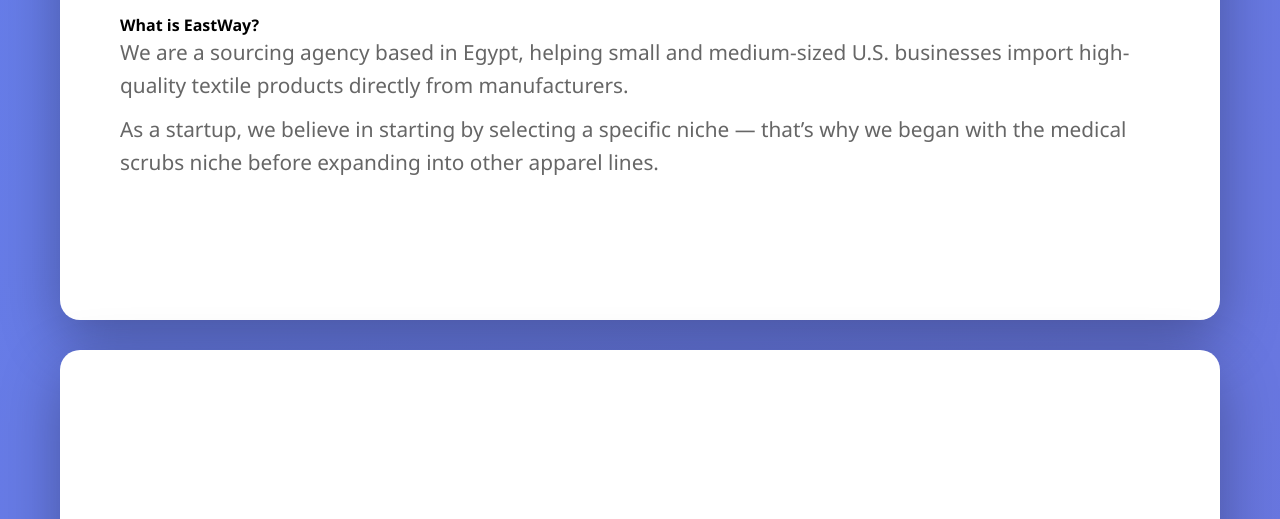
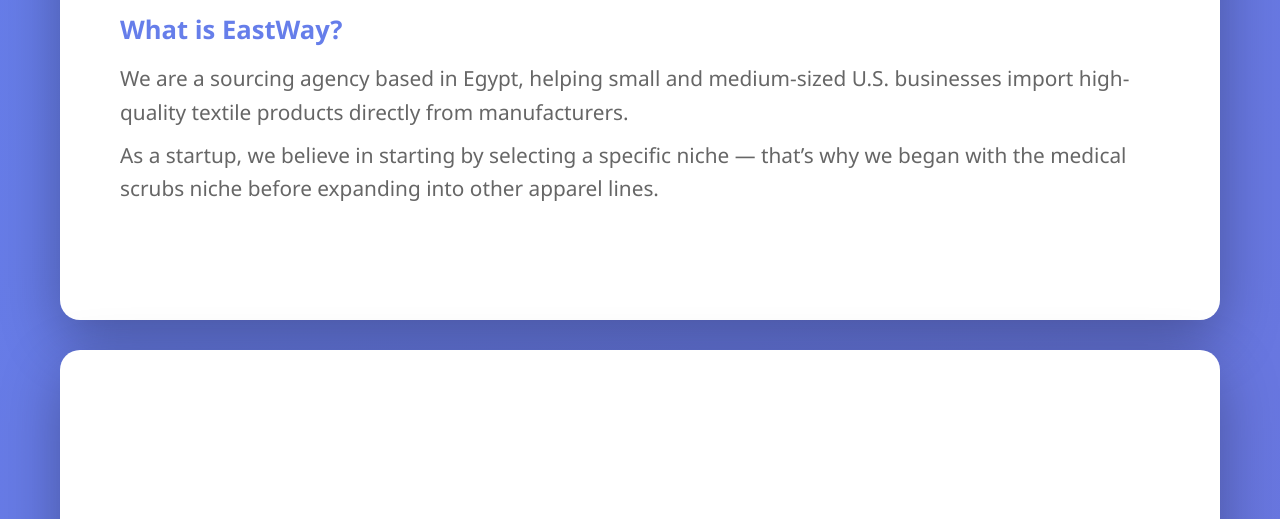
Before and after one commit to stevenrauof-19/EastWay_presenetation, a plain HTML site: page index.html in a window 1280 px wide. Shown: the part 330-849 px from the top of the page. Drawn offline with Linux system fonts and the light colour scheme.

Commit message:
Update index.html

```diff
--- a/index.html
+++ b/index.html
@@ -327,7 +327,7 @@
         <div class="slide">
             <h1>EastWay</h1>
             <h2>Your Way to Source with Confidence</h2>
-            <h4>What is EastWay?</h4>
+            <h3>What is EastWay? </h3>
             <div class="subtitle">
                 We are a sourcing agency based in Egypt, helping small and medium-sized U.S. businesses import high-quality textile products directly from manufacturers.
             </div>
```
